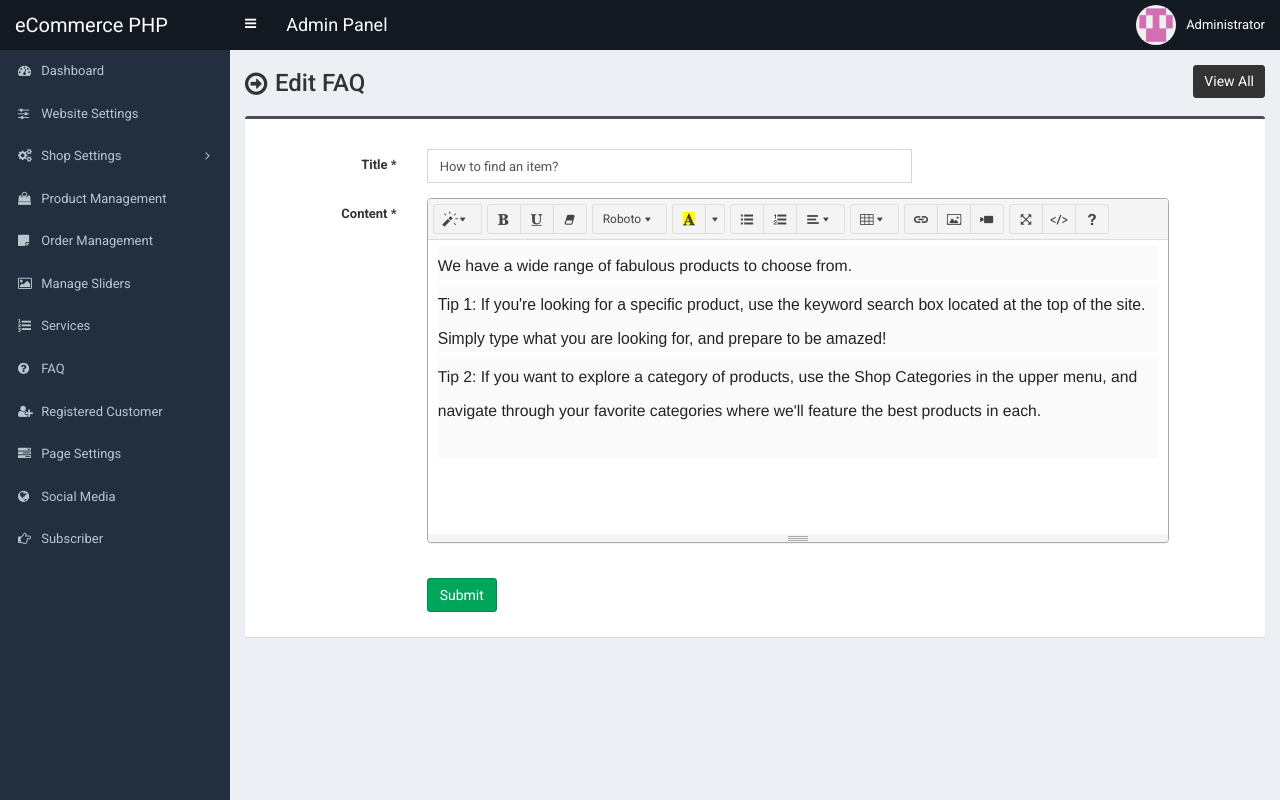
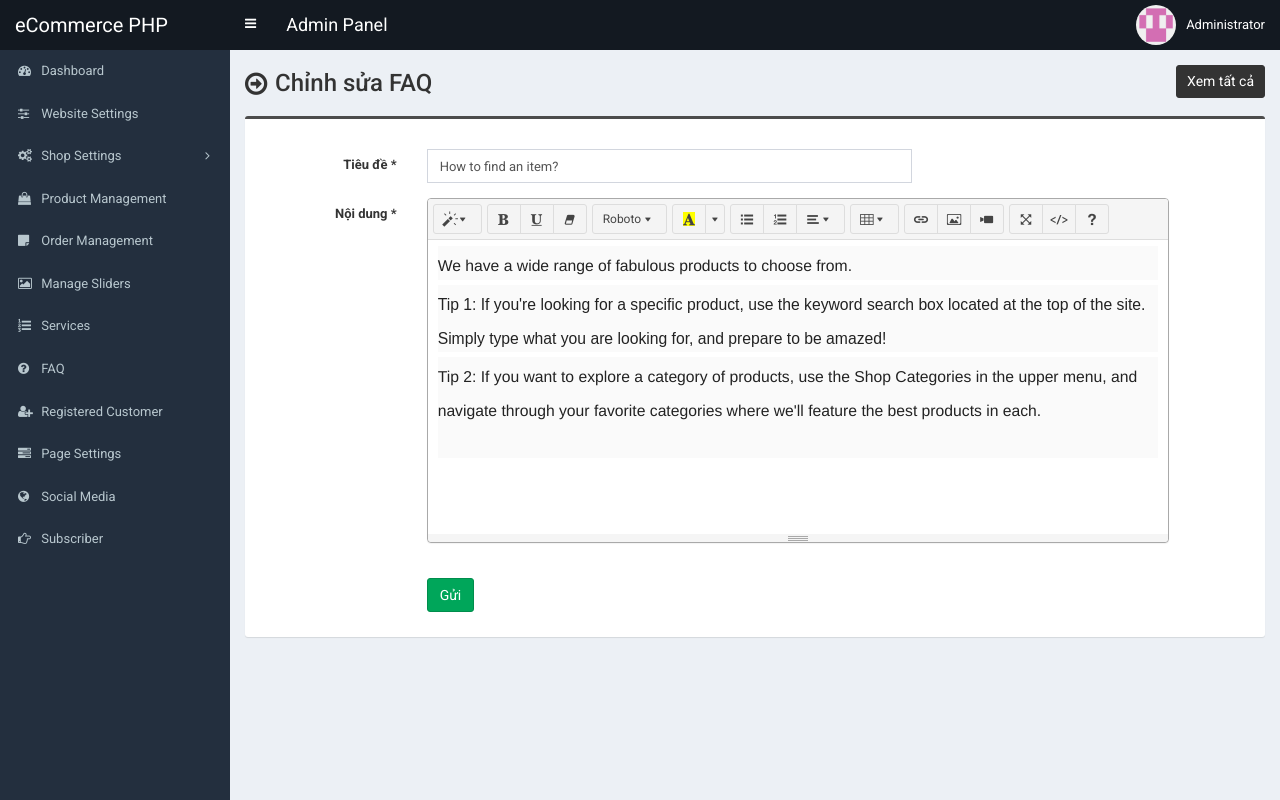
Before and after one commit to TuyetPhuongTong/Nhom4, a PHP site: page /admin/faq-edit.php?id=1 in a window 1280 px wide. Run offline with PHP 8.4, Linux system fonts and the light colour scheme; a user stored in the database is signed in; data comes from the database, SQL or seed files in the repository.

Commit message:
Update faq-edit.php

```diff
--- a/admin/faq-edit.php
+++ b/admin/faq-edit.php
@@ -6,12 +6,12 @@ if(isset($_POST['form1'])) {
 
 	if(empty($_POST['faq_title'])) {
 		$valid = 0;
-		$error_message .= 'Title can not be empty<br>';
+		$error_message .= 'Tiêu đề không được để trống<br>';
 	}
 
 	if(empty($_POST['faq_content'])) {
 		$valid = 0;
-		$error_message .= 'Content can not be empty<br>';
+		$error_message .= 'Nội dung không được để trống<br>';
 	}
 
 	if($valid == 1) {
@@ -20,7 +20,7 @@ if(isset($_POST['form1'])) {
 		$statement->execute(array($_POST['faq_title'],$_POST['faq_content'],$_REQUEST['id']));
 
 
-	    $success_message = 'FAQ is updated successfully!';
+	    $success_message = 'FAQ đã được cập nhật thành công!';
 	}
 }
 ?>
@@ -30,7 +30,7 @@ if(!isset($_REQUEST['id'])) {
 	header('location: logout.php');
 	exit;
 } else {
-	// Check the id is valid or not
+	// Kiểm tra ID có hợp lệ không
 	$statement = $pdo->prepare("SELECT * FROM tbl_faq WHERE faq_id=?");
 	$statement->execute(array($_REQUEST['id']));
 	$total = $statement->rowCount();
@@ -44,10 +44,10 @@ if(!isset($_REQUEST['id'])) {
 
 <section class="content-header">
 	<div class="content-header-left">
-		<h1>Edit FAQ</h1>
+		<h1>Chỉnh sửa FAQ</h1>
 	</div>
 	<div class="content-header-right">
-		<a href="faq.php" class="btn btn-primary btn-sm">View All</a>
+		<a href="faq.php" class="btn btn-primary btn-sm">Xem tất cả</a>
 	</div>
 </section>
 
@@ -84,13 +84,13 @@ foreach ($result as $row) {
 				<div class="box box-info">
 					<div class="box-body">
 						<div class="form-group">
-							<label for="" class="col-sm-2 control-label">Title <span>*</span></label>
+							<label for="" class="col-sm-2 control-label">Tiêu đề <span>*</span></label>
 							<div class="col-sm-6">
 								<input type="text" autocomplete="off" class="form-control" name="faq_title" value="<?php echo $faq_title; ?>">
 							</div>
 						</div>
 						<div class="form-group">
-							<label for="" class="col-sm-2 control-label">Content <span>*</span></label>
+							<label for="" class="col-sm-2 control-label">Nội dung <span>*</span></label>
 							<div class="col-sm-9">
 								<textarea class="form-control" name="faq_content" id="editor1" style="height:140px;"><?php echo $faq_content; ?></textarea>
 							</div>
@@ -98,7 +98,7 @@ foreach ($result as $row) {
 						<div class="form-group">
 							<label for="" class="col-sm-2 control-label"></label>
 							<div class="col-sm-6">
-								<button type="submit" class="btn btn-success pull-left" name="form1">Submit</button>
+								<button type="submit" class="btn btn-success pull-left" name="form1">Gửi</button>
 							</div>
 						</div>
 					</div>
```
